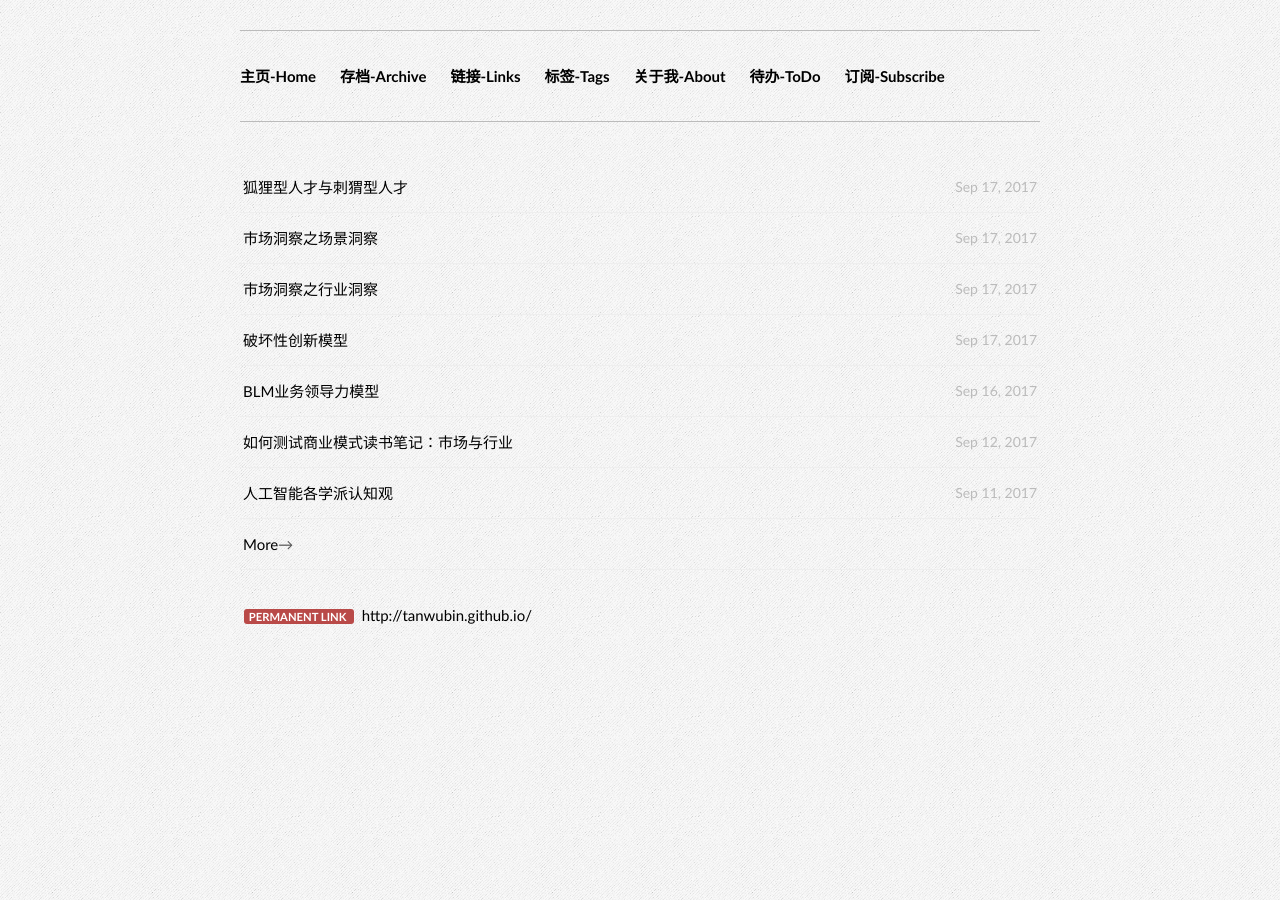
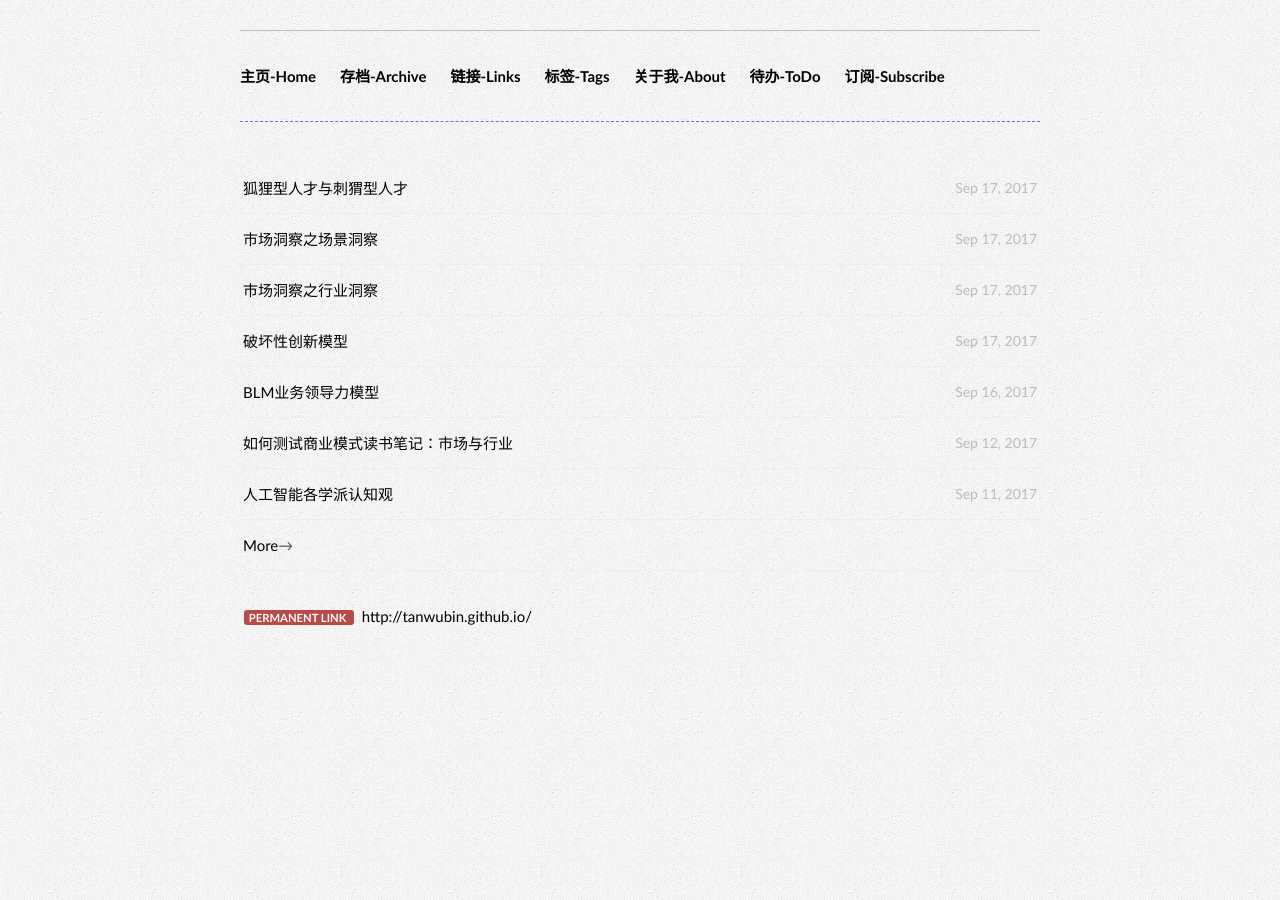
Before and after one commit to fk1091889767/tanwubin.github.io, a Jekyll site: the page built from index.html, in a window 1280 px wide. Built offline with Jekyll 4.4.1, drawn with Linux system fonts in a browser that asks for light colours.

Commit message:
update default.html,change hr style

```diff
--- a/_includes/themes/effector-wide/default.html
+++ b/_includes/themes/effector-wide/default.html
@@ -27,7 +27,7 @@
 <a href="/todo">待办-ToDo</a>
 <a href="/feed/">订阅-Subscribe</a>
 </div>
-      <hr/>
+      <hr style="height:1px;border:none;border-top:1px dashed #6666ff;"/>
 {{ content }}
       <div class="wrapper">
         <span class="label label-important">Permanent link </span> <a href=" http://tanwubin.github.io{{ page.url }}"> http://tanwubin.github.io{{ page.url }}</a><small class="pull-right">{{ page.date | date:"%b %d, %Y" }}</small>
```
